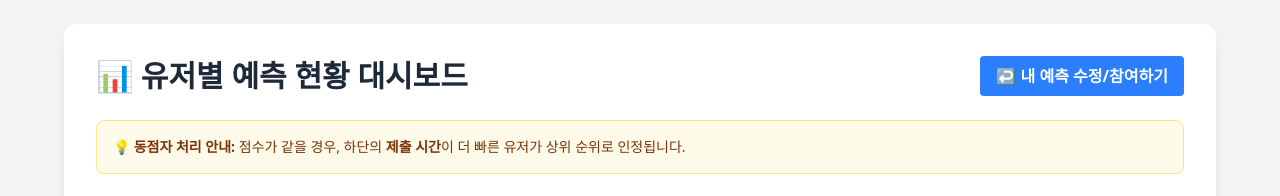
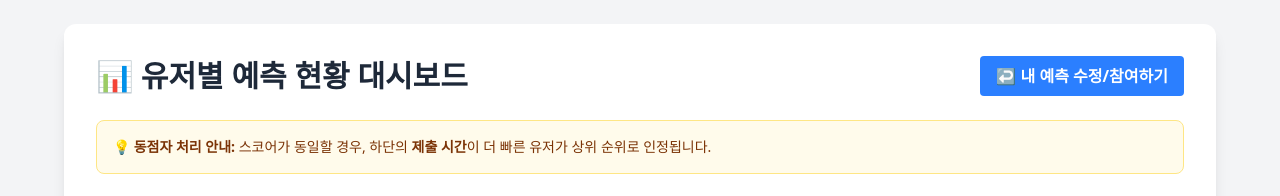
Before and after one commit to HoonPD/worldcup-game, a website: page public/dashboard.html in a window 1280 px wide. Shown: the top 196 px of the page. Drawn offline with nearby package versions, Linux system fonts and the light colour scheme; no server answers.

Commit message:
Update dashboard.html

```diff
--- a/public/dashboard.html
+++ b/public/dashboard.html
@@ -3,22 +3,24 @@
 <head>
     <meta charset="UTF-8">
     <title>예측 결과 대시보드</title>
+    <!-- Tailwind CSS 최신 브라우저 컴파일러 로드 -->
     <script src="https://cdn.jsdelivr.net/npm/@tailwindcss/browser@4"></script>
 </head>
 <body class="bg-gray-100 min-h-screen p-6">
     <div class="max-w-6xl mx-auto bg-white p-8 rounded-xl shadow-lg">
 
+        <!-- 상단 헤더 영역 -->
         <div class="flex justify-between items-center mb-6">
             <h1 class="text-3xl font-bold text-gray-800">📊 유저별 예측 현황 대시보드</h1>
             <a href="index.html" class="bg-blue-500 text-white px-4 py-2 rounded font-semibold hover:bg-blue-600 transition">↩ 내 예측 수정/참여하기</a>
         </div>
 
-        <!-- 실시간 스코어 보드 및 안내 -->
+        <!-- 실시간 스코어 보드 및 안내 상자 -->
         <div class="bg-amber-50 border border-amber-200 p-4 rounded-lg mb-6 text-sm text-amber-900">
-            💡 <strong>동점자 처리 안내:</strong> 점수가 같을 경우, 하단의 <strong>제출 시간</strong>이 더 빠른 유저가 상위 순위로 인정됩니다.
+            💡 <strong>동점자 처리 안내:</strong> 스코어가 동일할 경우, 하단의 <strong>제출 시간</strong>이 더 빠른 유저가 상위 순위로 인정됩니다.
         </div>
 
-        <!-- 결과 테이블 -->
+        <!-- 랭킹 테이블 테이블 -->
         <div class="overflow-x-auto rounded-lg border border-gray-200">
             <table class="w-full text-left border-collapse bg-white text-sm">
                 <thead class="bg-gray-50 text-gray-700 font-semibold uppercase border-b border-gray-200">
@@ -42,7 +44,7 @@
     </div>
 
     <script>
-        // 날짜 포맷 함수 (ISO 시간을 "MM/DD HH:mm" 형태로 변환)
+        // Supabase의 UTC 시간 스트링을 로컬 한국 시간 "MM/DD HH:mm" 포맷으로 변환하는 함수
         function formatDate(isoString) {
             if (!isoString) return "-";
             const date = new Date(isoString);
@@ -61,11 +63,11 @@
             const tbody = document.getElementById('leaderboardBody');
 
             try {
-                // 서버 API 통신 (/api/results 주소 매칭)
+                // 백엔드 API 서버로부터 실시간 스코어 연산 데이터 획득
                 const res = await fetch('/api/results');
                 const data = await res.json();
 
-                // 객체 내부의 결과 배열(results) 추출
+                // 백엔드 반환 규격인 data.results 배열 추출
                 const predictions = data.results || [];
 
                 tbody.innerHTML = '';
@@ -75,10 +77,15 @@
                     return;
                 }
 
+                // 루프를 돌며 실시간으로 테이블 행(Row) 동적 생성
                 predictions.forEach((user, index) => {
                     const isMe = user.nickname === myNickname;
                     const rowClass = isMe ? 'bg-yellow-50 font-semibold' : 'hover:bg-gray-50';
+
+                    // 상위 3명에게는 특별 메달 이모지 부여
                     const rankBadge = index === 0 ? '🥇 1등' : index === 1 ? '🥈 2등' : index === 2 ? '🥉 3등' : `${index + 1}등`;
+
+                    // 배열로 저장된 4강 진출팀을 텍스트로 치환
                     const teamsText = user.semiFinals ? user.semiFinals.filter(v => v).join(', ') : '-';
 
                     tbody.innerHTML += `
@@ -100,11 +107,12 @@
                 });
 
             } catch (error) {
-                console.error("대시보드 렌더링 실패:", error);
+                console.error("대시보드 화면 데이터 바인딩 실패:", error);
                 tbody.innerHTML = `<tr><td colspan="7" class="px-6 py-10 text-center text-red-500 font-semibold">데이터를 가져오는 중 오류가 발생했습니다.</td></tr>`;
             }
         }
 
+        // 윈도우 로딩 완료 즉시 대시보드 함수 트리거
         window.onload = loadDashboard;
     </script>
 </body>
```
